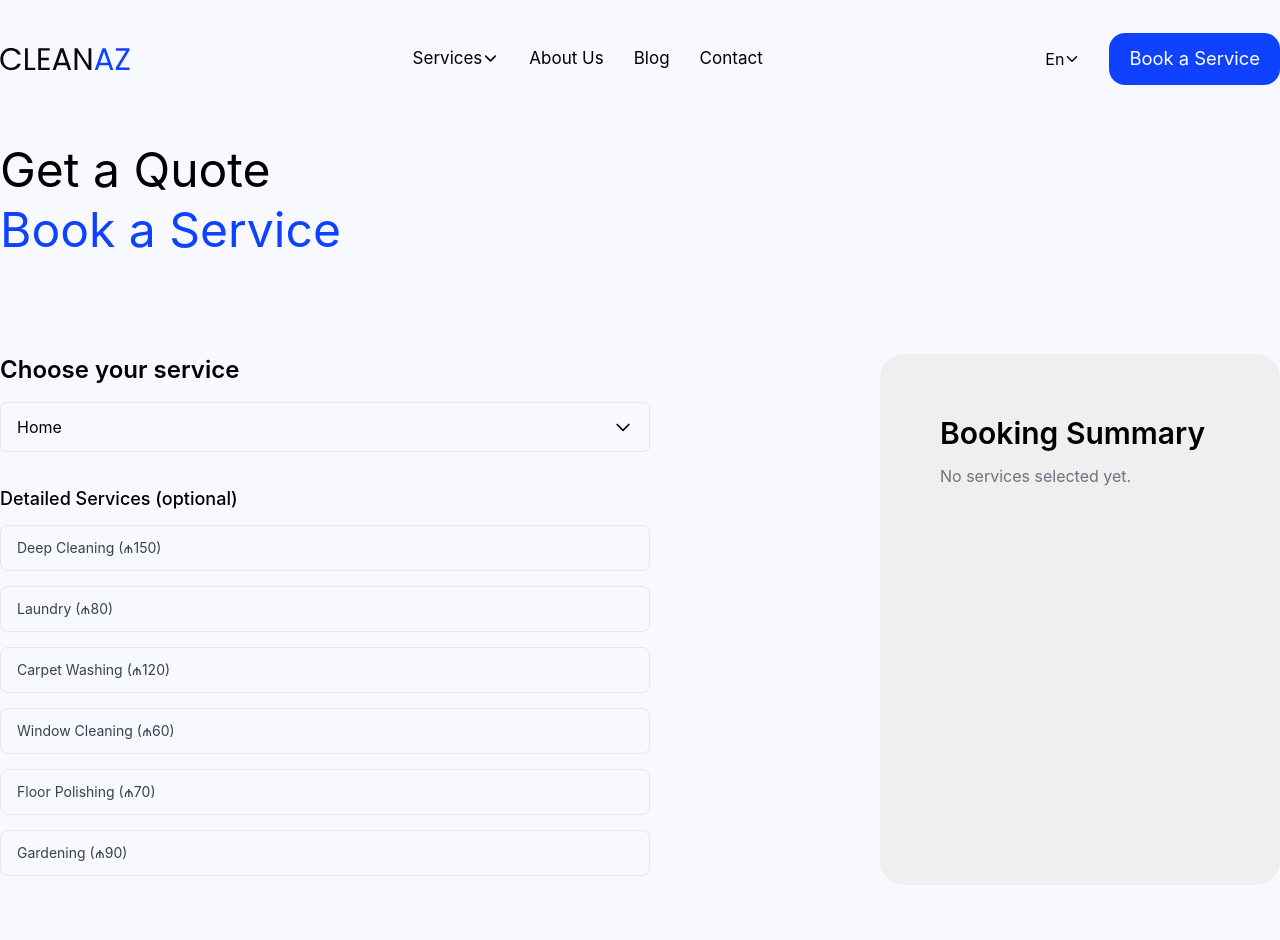
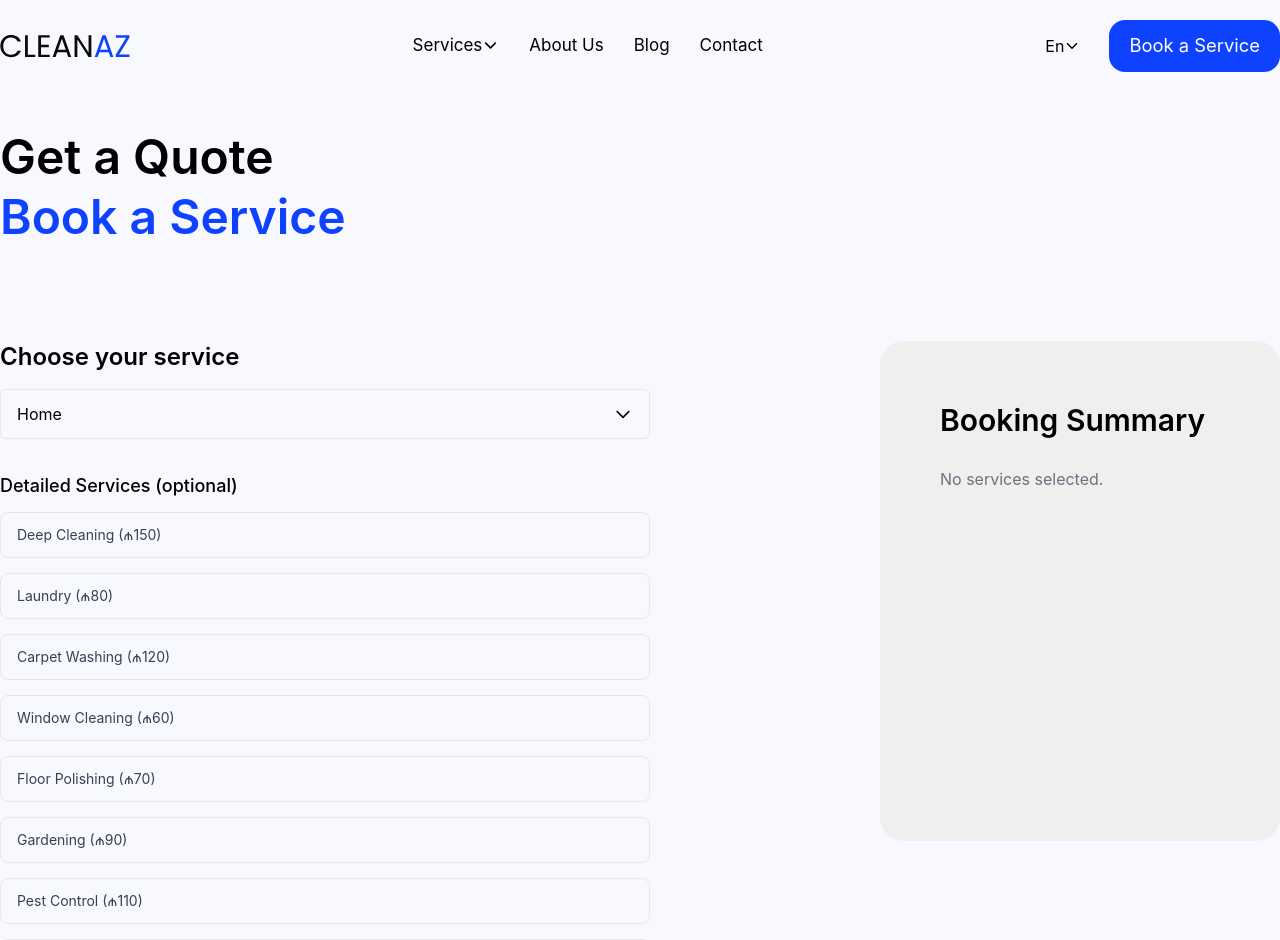
Before and after one commit to fatimanvrzz/Clean, a React (Vite) app: page /book-a-service in a window 1280 px wide. Shown: the top 940 px of the page. Built offline with nearby package versions, Linux system fonts and the light colour scheme.

Commit message:
book-a-service desktop version done

```diff
--- a/src/Pages/BookServicePage/index.tsx
+++ b/src/Pages/BookServicePage/index.tsx
@@ -8,34 +8,33 @@ export type Service = {
   room: string;
   name: string;
   price: number;
+  count?: number;
 };
 
 const BookServicePage = () => {
   const [selectedServices, setSelectedServices] = useState<Service[]>([]);
 
   return (
-    <div className="flex flex-col w-full h-screen">
+    <div className="flex flex-col w-full min-h-screen">
       <Navbar />
-      <div className="w-full max-w-[1300px] mx-auto mt-[55px] flex flex-col h-[calc(100vh-55px)]">
-        <h1 className="sm:text-[48px] text-[22px] w-[347px] leading-[60px] mb-[94px]">
+      <div className="w-full max-w-[1300px] mx-auto mt-[55px] flex flex-col">
+        <h1 className="sm:text-[48px] text-[22px] w-full max-w-[347px] leading-[60px] mb-[94px] font-semibold">
           Get a Quote <span className="text-[#0F42FF]">Book a Service</span>
         </h1>
 
-        <div className="flex gap-8 flex-1 overflow-hidden">
-          <div className="flex-1 overflow-y-auto ">
-            <ServiceFilter
-              selected={selectedServices}
-              setSelected={setSelectedServices}
-            />
+        <div className="flex gap-8 min-h-[calc(100vh-55px-94px-100px)] pb-20">
+          <div className="flex-1 overflow-y-auto pr-2">
+            <ServiceFilter selected={selectedServices} setSelected={setSelectedServices} />
           </div>
 
-          <div className="w-full lg:max-w-[400px] flex-shrink-0">
+          <div className="w-[400px]">
             <PriceSummary selected={selectedServices} />
           </div>
         </div>
       </div>
 
-      <Footer/>
+
+      <Footer />
     </div>
   );
 };
--- a/src/components/Navbar/Navbar.tsx
+++ b/src/components/Navbar/Navbar.tsx
@@ -10,7 +10,7 @@ const Navbar = () => {
 
   return (
     <div className="flex items-center cursor-pointer w-full ">
-     <div className="flex items-center mt-[2.0625rem] w-full max-w-[81.25rem] justify-between mx-auto">
+     <div className="flex items-center mt-[20px] w-full max-w-[81.25rem] justify-between mx-auto">
         {/* Logo */}
         <div className="flex text-center">
           <div className="mx-auto">
--- a/src/components/PriceSummary/PriceSummary.tsx
+++ b/src/components/PriceSummary/PriceSummary.tsx
@@ -5,23 +5,25 @@ type Props = {
 };
 
 const PriceSummary = ({ selected }: Props) => {
-  const total = selected.reduce((sum, s) => sum + s.price, 0);
+  const total = selected.reduce((sum, s) => sum + s.price * (s.count ?? 1), 0);
 
   return (
-    <div className="rounded-3xl px-[60px] py-[57px] bg-[#EFEFEF] flex flex-col h-full overflow-y-auto">
-      <h3 className="text-[30px] font-semibold mb-2">Booking Summary</h3>
+    <div className="rounded-3xl px-[60px] py-[57px] bg-[#EFEFEF] sticky top-[25px] h-[500px] flex flex-col">
+      <h3 className="text-[30px] font-semibold mb-6">Booking Summary</h3>
       {selected.length === 0 ? (
-        <p className="text-gray-500">No services selected yet.</p>
+        <p className="text-gray-500">No services selected.</p>
       ) : (
         <>
-          <ul className="list-disc pl-6 space-y-1">
+          <ul className="list-disc pl-6 space-y-2 flex-1 overflow-y-auto">
             {selected.map((s, idx) => (
-              <li key={idx}>
-                <span className="capitalize">{s.room}</span> - {s.name}:  ₼{s.price}
+              <li key={idx} className="capitalize">
+                {s.room} - {s.name}  x  {s.count ?? 1}: ₼{s.price * (s.count ?? 1)}
               </li>
             ))}
           </ul>
-          <p className="mt-4 font-bold text-xl">Total: ₼{total}</p>
+          <p className="mt-6 font-bold text-xl border-t pt-4">
+            Total: ₼{total}
+          </p>
         </>
       )}
     </div>
--- a/src/components/ServiceFilter/ServiceFilter.tsx
+++ b/src/components/ServiceFilter/ServiceFilter.tsx
@@ -9,7 +9,7 @@ type Props = {
 const roomCategories = ["home", "bathroom", "dining room", "kitchen"];
 
 const detailedServicesData: { [room: string]: Service[] } = {
-  "home": [
+  home: [
     { room: "home", name: "Deep Cleaning", price: 150 },
     { room: "home", name: "Laundry", price: 80 },
     { room: "home", name: "Carpet Washing", price: 120 },
@@ -19,9 +19,9 @@ const detailedServicesData: { [room: string]: Service[] } = {
     { room: "home", name: "Pest Control", price: 110 },
     { room: "home", name: "Electrical Repairs", price: 130 },
     { room: "home", name: "HVAC Maintenance", price: 140 },
-    { room: "home", name: "Furniture Assembly", price: 50 },
+    { room: "home", name: "Furniture Assembly", price: 250 },
   ],
-  "bathroom": [
+  bathroom: [
     { room: "bathroom", name: "Plumbing", price: 70 },
     { room: "bathroom", name: "Tiling", price: 120 },
     { room: "bathroom", name: "Window Cleaning", price: 60 },
@@ -42,7 +42,7 @@ const detailedServicesData: { [room: string]: Service[] } = {
     { room: "dining room", name: "HVAC Maintenance", price: 140 },
     { room: "dining room", name: "Furniture Assembly", price: 50 },
   ],
-  "kitchen": [
+  kitchen: [
     { room: "kitchen", name: "Appliance Cleaning", price: 90 },
     { room: "kitchen", name: "Exhaust Hood Cleaning", price: 100 },
     { room: "kitchen", name: "Window Cleaning", price: 60 },
@@ -54,7 +54,6 @@ const detailedServicesData: { [room: string]: Service[] } = {
     { room: "kitchen", name: "Furniture Assembly", price: 50 },
   ],
 };
-
 
 const ServiceFilter = ({ selected, setSelected }: Props) => {
   const [selectedRoom, setSelectedRoom] = useState<string>("home");
@@ -71,7 +70,7 @@ const ServiceFilter = ({ selected, setSelected }: Props) => {
         )
       );
     } else {
-      setSelected([...selected, service]);
+      setSelected([...selected, { ...service, count: 1 }]);
     }
   };
 
@@ -94,10 +93,22 @@ const ServiceFilter = ({ selected, setSelected }: Props) => {
     };
   }, []);
 
+  // sayını artırmaq/azaltmaq üçün funksiya
+  const changeCount = (service: Service, delta: number) => {
+    setSelected((prev) =>
+      prev.map((s) => {
+        if (s.room === service.room && s.name === service.name) {
+          const newCount = Math.max(1, (s.count ?? 1) + delta);
+          return { ...s, count: newCount };
+        }
+        return s;
+      })
+    );
+  };
+
   return (
     <div className="space-y-6 h-full overflow-y-auto">
-      <div className="space-y-[33px] h-full overflow-y-auto">
-        {/* Choose your service və dropdown */}
+      <div className="space-y-[33px] h-full overflow-hidden">
         <div>
           <h2 className="text-2xl font-semibold mb-4">Choose your service</h2>
 
@@ -125,7 +136,7 @@ const ServiceFilter = ({ selected, setSelected }: Props) => {
             </button>
 
             {dropdownOpen && (
-              <div className="absolute z-10 mt-1 w-[650px] rounded-md bg-[#EFEFEF] shadow-lg ring-1 ring-black ring-opacity-5 max-h-60 overflow-auto">
+              <div className="absolute z-10 mt-1 w-[650px] rounded-md bg-[#EFEFEF] shadow-lg ring-1 ring-black ring-opacity-5 max-h-[300px] overflow-auto">
                 <div className="py-1">
                   {roomCategories.map((room) => (
                     <button
@@ -149,27 +160,55 @@ const ServiceFilter = ({ selected, setSelected }: Props) => {
         {/* Detailed Services */}
         <div>
           <h3 className="text-lg font-medium mb-3">Detailed Services (optional)</h3>
+          <div className="flex flex-col gap-[15px]">
+            {detailedServicesData[selectedRoom].map((service) => {
+              const selectedService = selected.find(
+                (s) => s.room === service.room && s.name === service.name
+              );
 
-          <div className="flex flex-col gap-[15px]">
-            {detailedServicesData[selectedRoom].map((service) => (
-              <button
+              return (
+                <div
                   key={service.name}
-                onClick={() => toggleService(service)}
-                className={`w-[650px] px-4 py-3 rounded-lg border text-sm transition text-left ${isSelected(service)
+                  className={`w-[650px] px-4 py-3 rounded-lg border text-sm transition text-left flex justify-between items-center cursor-pointer ${selectedService
                       ? "bg-[#0F42FF] text-white border-[#0F42FF]"
                       : "text-gray-700"
                     }`}
+                  onClick={() => toggleService(service)}
                 >
-                {service.name} (₼{service.price})
+                  <span>{service.name} (₼{service.price})</span>
+
+                  {/* Sayını seçmək üçün düymələr */}
+                  {selectedService && (
+                    <div className="flex items-center space-x-2">
+                      <button
+                        onClick={(e) => {
+                          e.stopPropagation();
+                          changeCount(service, -1);
+                        }}
+                        className="bg-white rounded-full w-6 h-6 flex items-center justify-center text-[#0F42FF] font-bold"
+                      >
+                        -
                       </button>
-            ))}
+                      <span>{selectedService.count ?? 1}</span>
+                      <button
+                        onClick={(e) => {
+                          e.stopPropagation();
+                          changeCount(service, 1);
+                        }}
+                        className="bg-white rounded-full w-6 h-6 flex items-center justify-center text-[#0F42FF] font-bold"
+                      >
+                        +
+                      </button>
+                    </div>
+                  )}
+                </div>
+              );
+            })}
           </div>
         </div>
       </div>
-
     </div>
   );
-
 };
 
 export default ServiceFilter;
```
Lines whose indentation alone changed are shown as unchanged.
